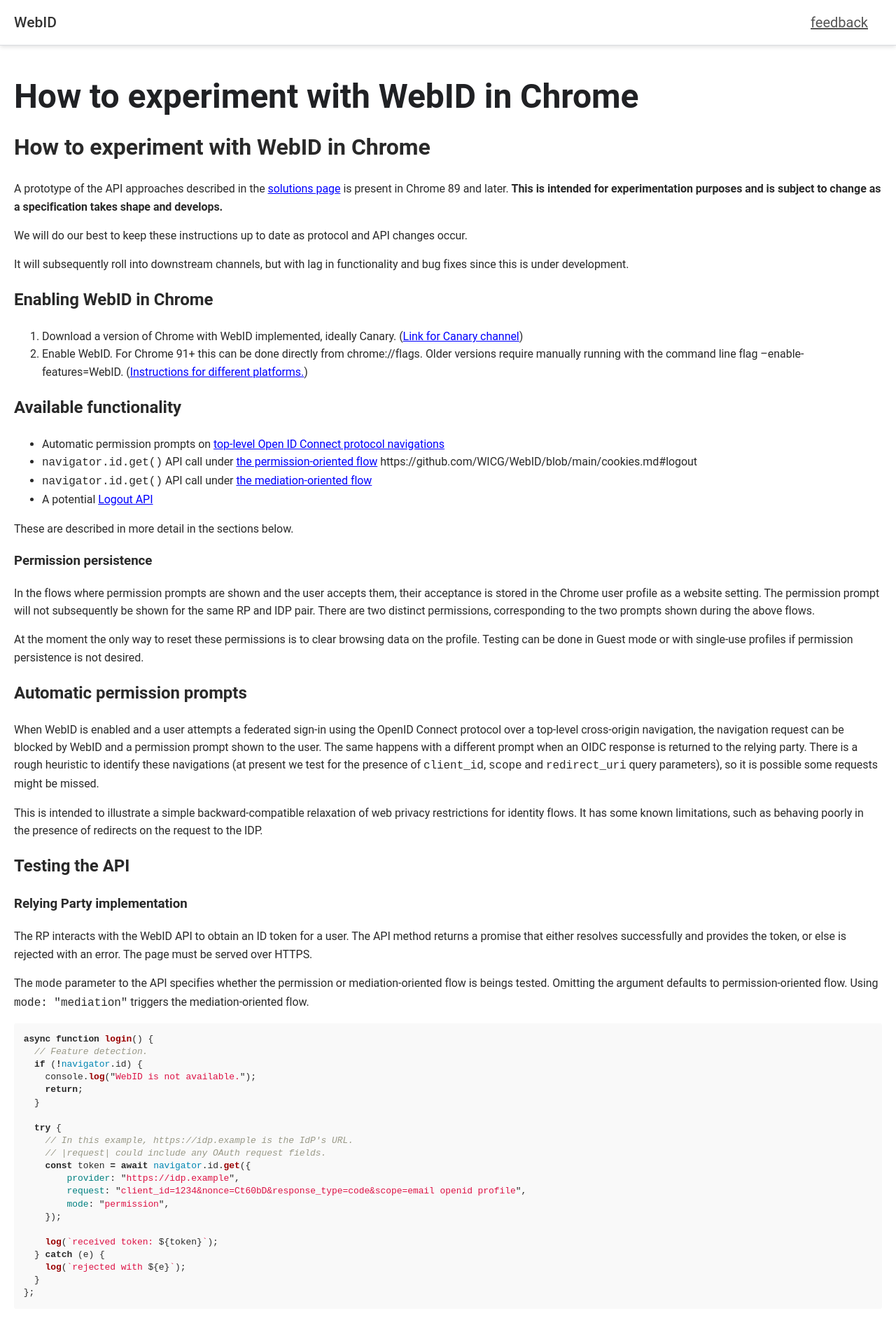
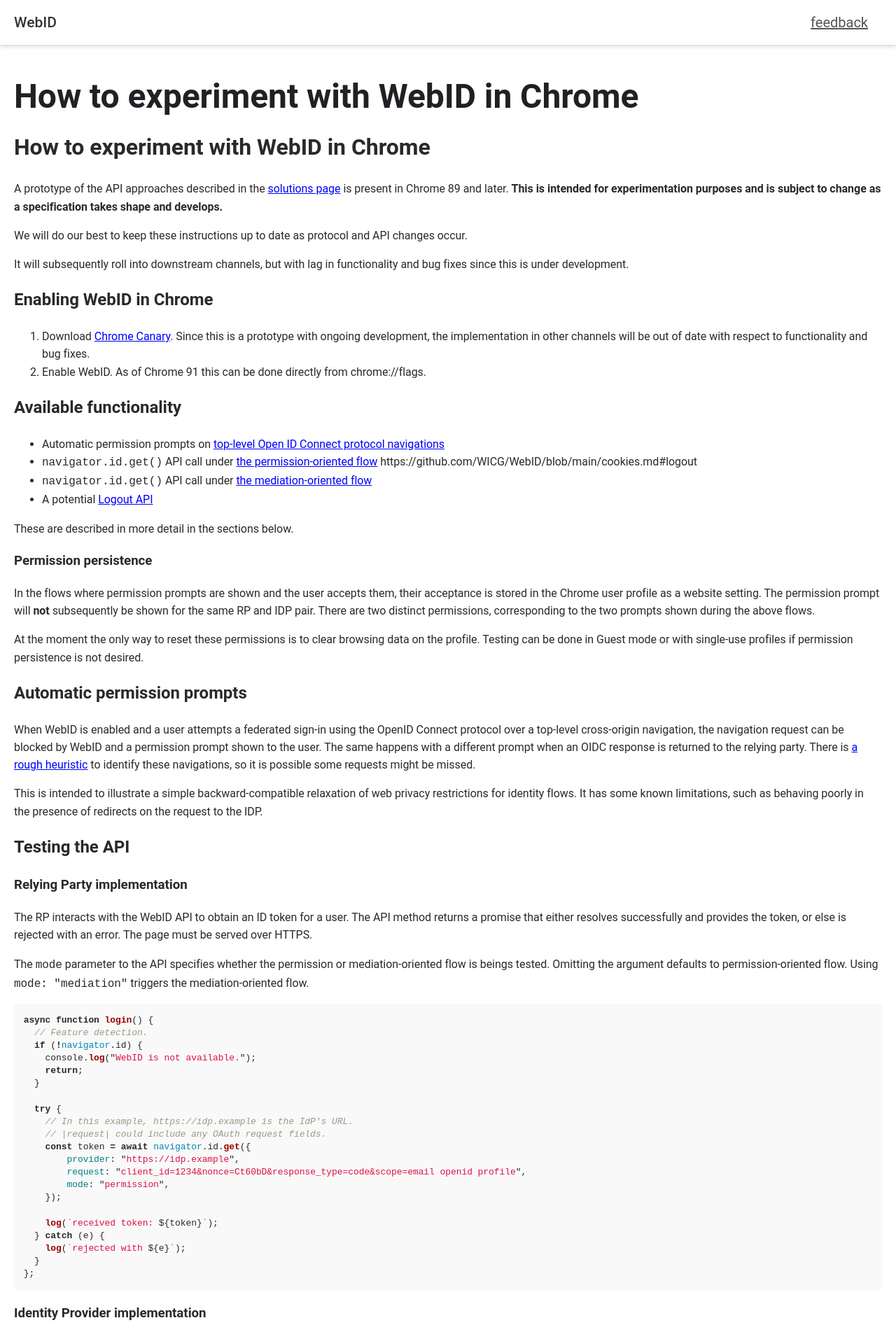
Before and after one commit to w3c-fedid/FedCM, a Jekyll site: the page built from HOWTO.md, in a window 1280 px wide. Shown: the top 1893 px of the page at 70% size. Built offline with Jekyll 4.4.1, drawn with Linux system fonts in a browser that asks for light colours; some web fonts are replaced; some of the changed text lies outside the part shown.

Commit message:
Incorporate samuelgoto's feedback

````diff
--- a/HOWTO.md
+++ b/HOWTO.md
@@ -15,8 +15,8 @@
 It will subsequently roll into downstream channels, but with lag in functionality and bug fixes since this is under development.
 
 ## Enabling WebID in Chrome
-1. Download a version of Chrome with WebID implemented, ideally Canary. ([Link for Canary channel](https://www.google.com/chrome/))
-2. Enable WebID. For Chrome 91+ this can be done directly from chrome://flags. Older versions require manually running with the command line flag --enable-features=WebID. ([Instructions for different platforms.](https://www.chromium.org/developers/how-tos/run-chromium-with-flags))
+1. Download [Chrome Canary](https://www.google.com/chrome/). Since this is a prototype with ongoing development, the implementation in other channels will be out of date with respect to functionality and bug fixes.
+2. Enable WebID. As of Chrome 91 this can be done directly from chrome://flags.
 
 ## Available functionality
 * Automatic permission prompts on [top-level Open ID Connect protocol navigations](navigations.md#the-sign-in-api)
@@ -28,12 +28,12 @@
 These are described in more detail in the sections below.
 
 ### Permission persistence
-In the flows where permission prompts are shown and the user accepts them, their acceptance is stored in the Chrome user profile as a website setting. The permission prompt will not subsequently be shown for the same RP and IDP pair. There are two distinct permissions, corresponding to the two prompts shown during the above flows.
+In the flows where permission prompts are shown and the user accepts them, their acceptance is stored in the Chrome user profile as a website setting. The permission prompt will **not** subsequently be shown for the same RP and IDP pair. There are two distinct permissions, corresponding to the two prompts shown during the above flows.
 
 At the moment the only way to reset these permissions is to clear browsing data on the profile. Testing can be done in Guest mode or with single-use profiles if permission persistence is not desired.
 
 ## Automatic permission prompts
-When WebID is enabled and a user attempts a federated sign-in using the OpenID Connect protocol over a top-level cross-origin navigation, the navigation request can be blocked by WebID and a permission prompt shown to the user. The same happens with a different prompt when an OIDC response is returned to the relying party. There is a rough heuristic to identify these navigations (at present we test for the presence of `client_id`, `scope` and `redirect_uri` query parameters), so it is possible some requests might be missed.
+When WebID is enabled and a user attempts a federated sign-in using the OpenID Connect protocol over a top-level cross-origin navigation, the navigation request can be blocked by WebID and a permission prompt shown to the user. The same happens with a different prompt when an OIDC response is returned to the relying party. There is [a rough heuristic](README.md#the-permission-oriented-api) to identify these navigations, so it is possible some requests might be missed.
 
 This is intended to illustrate a simple backward-compatible relaxation of web privacy restrictions for identity flows. It has some known limitations, such as behaving poorly in the presence of redirects on the request to the IDP.
 
@@ -186,10 +186,18 @@
 
 `account` and `request_id` are taken from the response of the previous request, and the `request` field contains information from the RP's original identity request.
 
-## Logout API
-The prototype contains a separate API, `navigator.id.logout()` which is being explored as a way to preserve OIDC front-channel logout and SAML Single Signout with loss of access to third-party cookies in embedded contexts. It is intended to replace situations where an IDP logging out a user also must log out the user in RP contexts and would normally do it using iframes with each RP's known logout URL.
+## Session Management
+
+We have also been experimenting with methods for helping session management features continue to work that currently rely on third-party cookies. So far the only implemented proposal is an API for Logout.
+
+### Logout API
+The Logout API, `navigator.id.logout()` which is being explored as a way to preserve OIDC front-channel logout and SAML Single Signout with loss of access to third-party cookies in embedded contexts. It is intended to replace situations where an IDP logging out a user also must log out the user in RP contexts and would normally do it using iframes with each RP's known logout URL.
 
 The API takes an array of URLs as an argument. For each URL, the browser determines if the user is known to have previously logged in to the RP using that IDP, and if it has, it sends a credentialed GET request to that URL. The determination is currently based on the permission set during an identity request from the RP to the IDP, either via `navigator.id.get()` or from an intercepted OIDC navigation with an automatic permission prompt. That logic should be considered very tentative.
+
+```javascript
+navigator.id.logout(['https://rp1.example/logout', 'https://rp2.example/logout']);
+```
 
 For security reasons, the IDP does not learn whether any of the network requests succeeded or failed.
 
````
